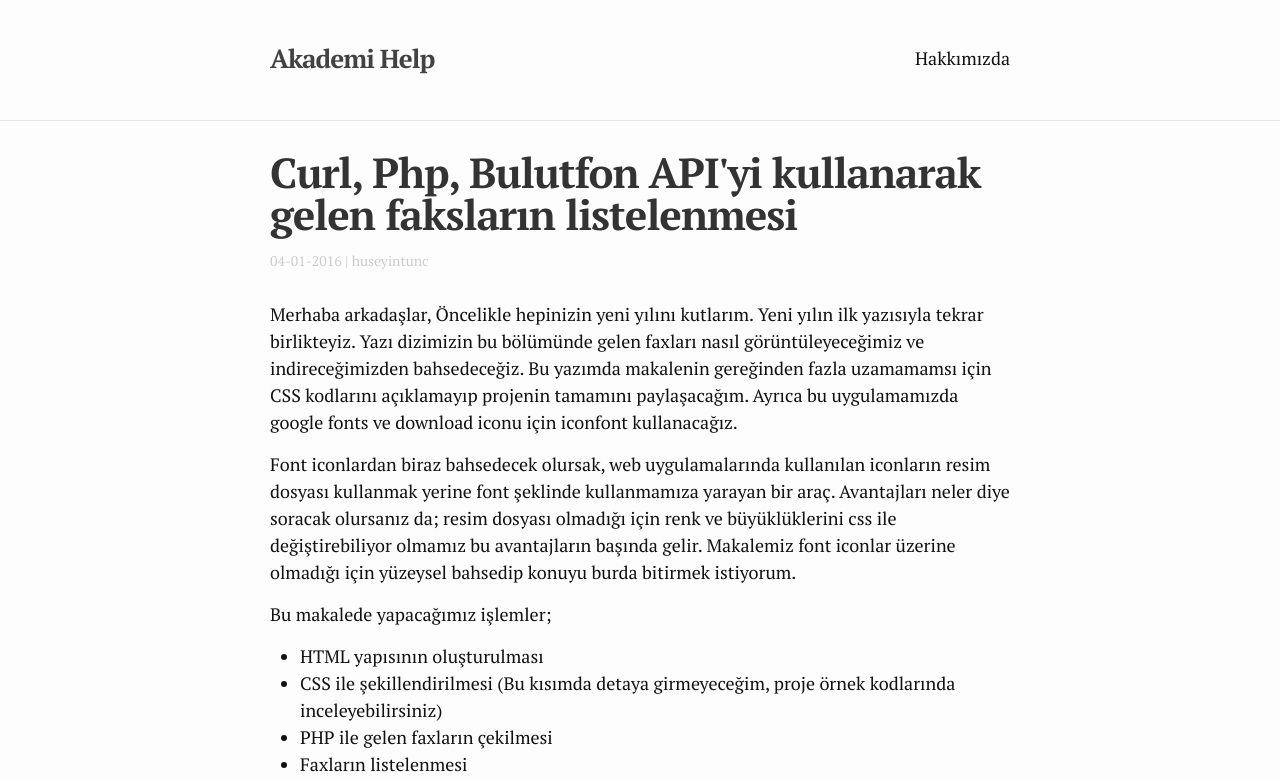
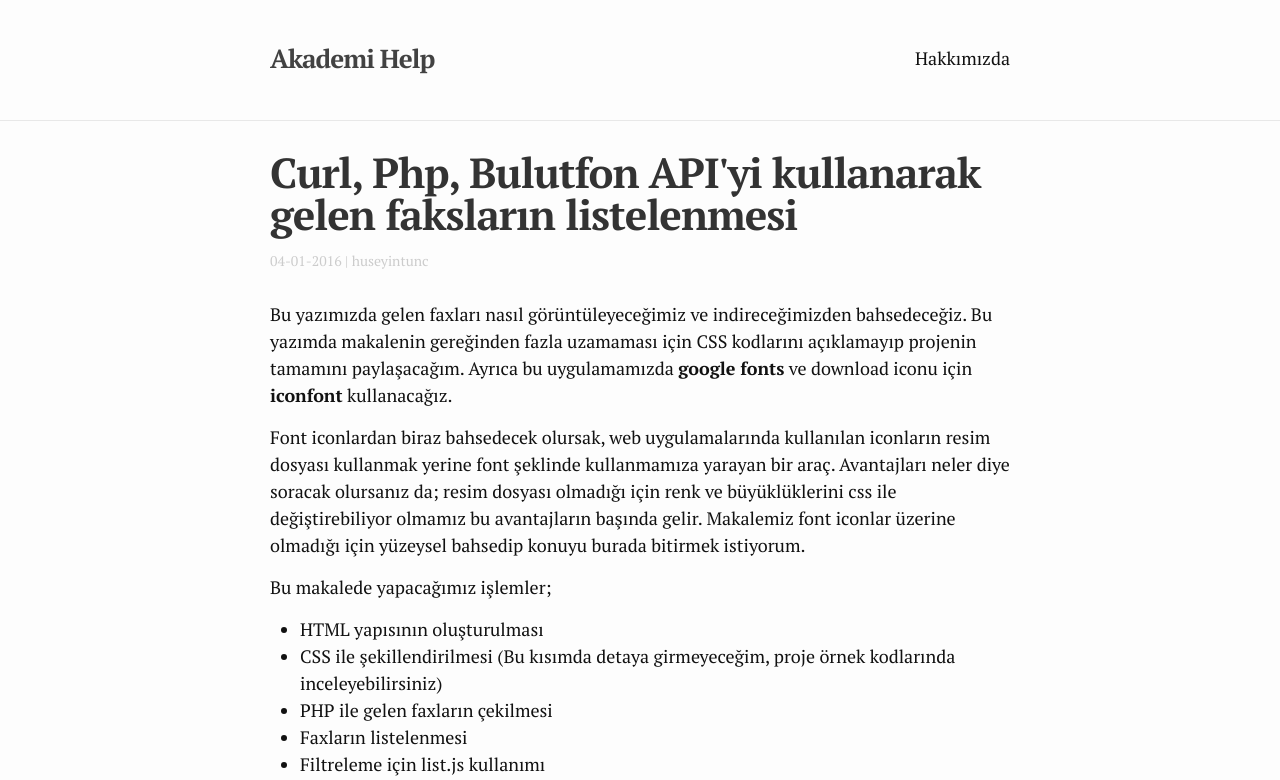
Before and after one commit to akademihelp/site, a Jekyll site: the page built from _posts/2016-01-04-curl-php-bulutfon-apiyi-kullanarak-gelen-fakslarin-listelenmesi.md, in a window 1280 px wide and 1400 px high. Shown: the top 780 px of the window. Built offline with Jekyll 4.4.1, drawn with Linux system fonts in a browser that asks for light colours; Markdown is read by kramdown in place of the engine named in the settings; comment, search, counter and statistics services are not loaded; some of the changed text lies outside the part shown.

Commit message:
Update 2016-01-04-curl-php-bulutfon-apiyi-kullanarak-gelen-fakslarin-listelenmesi.md

````diff
--- a/_posts/2016-01-04-curl-php-bulutfon-apiyi-kullanarak-gelen-fakslarin-listelenmesi.md
+++ b/_posts/2016-01-04-curl-php-bulutfon-apiyi-kullanarak-gelen-fakslarin-listelenmesi.md
@@ -14,10 +14,9 @@
   - list.js
 ---
 
-Merhaba arkadaşlar,
-Öncelikle hepinizin yeni yılını kutlarım. Yeni yılın ilk yazısıyla tekrar birlikteyiz. Yazı dizimizin bu bölümünde gelen faxları nasıl görüntüleyeceğimiz ve indireceğimizden bahsedeceğiz. Bu yazımda makalenin gereğinden fazla uzamamamsı için CSS kodlarını açıklamayıp projenin tamamını paylaşacağım. Ayrıca bu uygulamamızda google fonts ve download iconu için iconfont kullanacağız.
+Bu yazımızda gelen faxları nasıl görüntüleyeceğimiz ve indireceğimizden bahsedeceğiz. Bu yazımda makalenin gereğinden fazla uzamaması için CSS kodlarını açıklamayıp projenin tamamını paylaşacağım. Ayrıca bu uygulamamızda **google fonts** ve download iconu için **iconfont** kullanacağız.
 
-Font iconlardan biraz bahsedecek olursak, web uygulamalarında kullanılan iconların resim dosyası kullanmak yerine font şeklinde kullanmamıza yarayan bir araç. Avantajları neler diye soracak olursanız da; resim dosyası olmadığı için renk ve büyüklüklerini css ile değiştirebiliyor olmamız bu avantajların başında gelir. Makalemiz font iconlar üzerine olmadığı için yüzeysel bahsedip konuyu burda bitirmek istiyorum.
+Font iconlardan biraz bahsedecek olursak, web uygulamalarında kullanılan iconların resim dosyası kullanmak yerine font şeklinde kullanmamıza yarayan bir araç. Avantajları neler diye soracak olursanız da; resim dosyası olmadığı için renk ve büyüklüklerini css ile değiştirebiliyor olmamız bu avantajların başında gelir. Makalemiz font iconlar üzerine olmadığı için yüzeysel bahsedip konuyu burada bitirmek istiyorum.
 
 Bu makalede yapacağımız işlemler;
 
@@ -32,7 +31,8 @@
 ![](https://camo.githubusercontent.com/bf32e206e99eb453db8044f60c6039848a3cc752/687474703a2f2f692e696d6775722e636f6d2f705730474668732e706e67)
 
 # HTML Yapısının Oluşturulması
-```
+
+```html
 <!DOCTYPE html>
 <html lang="en">
 <head>
@@ -73,13 +73,16 @@
 </body>
 </html>
 ```
+
 Uygulamalarımız geliştikçe, yazdığımız kodlar da daha karmaşıklaşıyor. Bu uygulamadan itibaren css ve javascript kodlarını html dosyasında tutmak yerine ayrıdosyalar kullanacağız. Bu sayede uygulamamız daha düzenli bir şekilde geliştirilmiş olacak.
 
 # CSS ile uygılamanın şekillendirilmesi
+
 CSS kodları çok uzun olduğu için burada uzun uzun anlatmak ve paylaşmak yerine proje ile birlikte paylaşma kararı aldım. Ayrıca kodları anlamakta zorluk çekmemeniz için yorum satırlarıyla açıklamaya çalıştım.
 
 # PHP ile gelen faxların çekilmesi
-```
+
+```php
 <?php
 /*
  * Bulutfon Api
````
